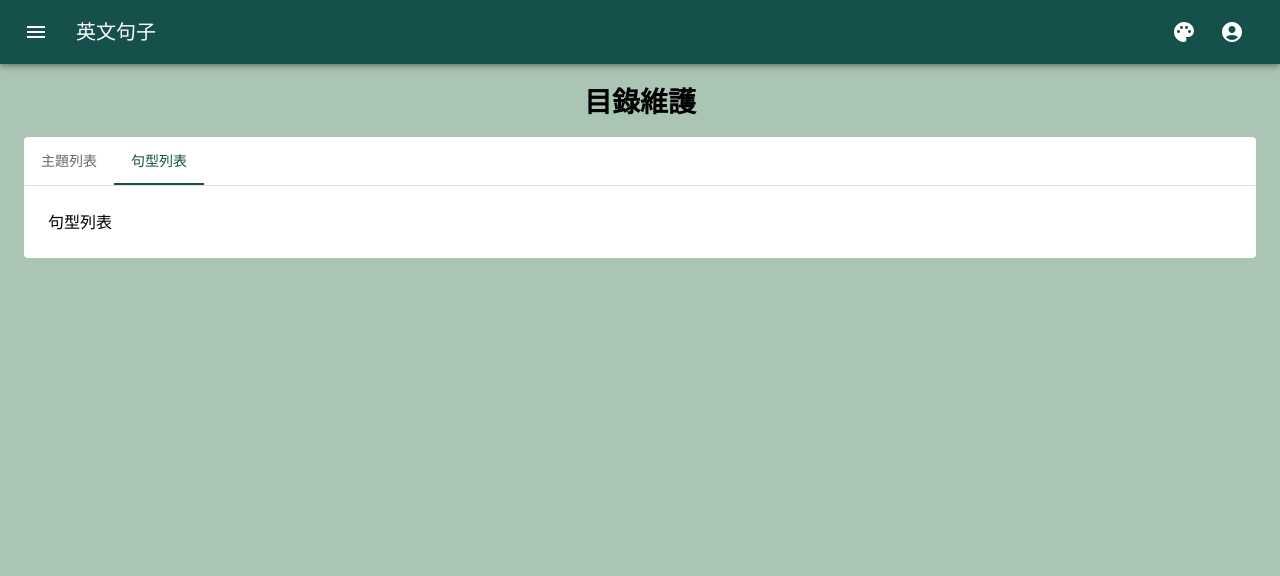
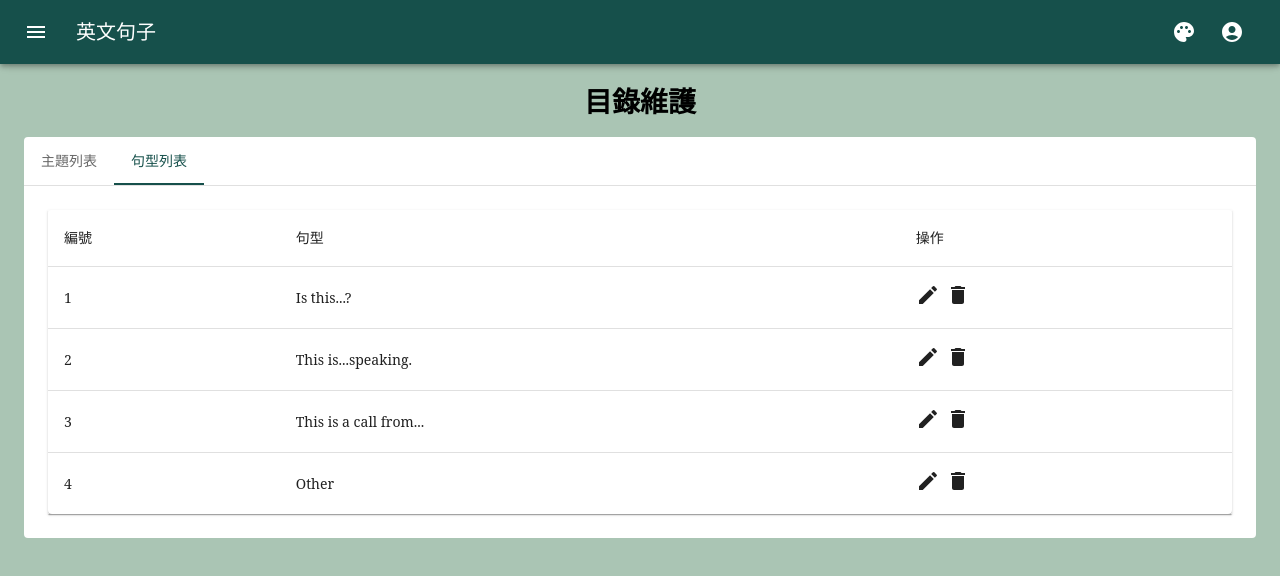
Before and after one commit to AbbyAbby33/english-sentence, a React (Create React App) app: page /menu-matain in a window 1280 px wide. Both pictures are taken after a click on the tab "句型列表". Shown: the top 576 px of the page. Built offline with nearby package versions, Linux system fonts and the light colour scheme; a web font is replaced by a local one.

Commit message:
feat: (目錄維護) 新增句型列表

```diff
--- a/src/content/MenuMatain/pages/MenuMatain.tsx
+++ b/src/content/MenuMatain/pages/MenuMatain.tsx
@@ -70,6 +70,13 @@ const TOPIC_LIST = [
     { id: 't0012', name: '表達意見' },
 ];
 
+const PATTERN_LIST = [
+    { id: 'p0000', englishPattern: 'Is this...?', chinesePattern: '請問是...？' },
+    { id: 'p0001', englishPattern: 'This is...speaking.', chinesePattern: '是...接聽。' },
+    { id: 'p0002', englishPattern: 'This is a call from...', chinesePattern: '是...打來的。' },
+    { id: 'p9999', englishPattern: 'Other', chinesePattern: '其他' }
+];
+
 /** 新增MUI表格的列資料 */
 function createTableRow(
     id: string,
@@ -85,15 +92,32 @@ function createTableRow(
     return { id, name, operate };
 }
 
+/** 新增MUI表格的列資料 */
+function createPatternTableRow(
+    id: string,
+    englishPattern: string,
+    chinesePattern: string
+) {
+    const operate =
+        (
+            <div>
+                <EditIcon sx={{ marginRight: '6px' }}></EditIcon>
+                <DeleteIcon></DeleteIcon>
+            </div>
+        );
+    return { id, englishPattern, chinesePattern, operate };
+}
+
 export default function MenuMatain() {
 
     const [value, setValue] = React.useState(0);
 
-    const rows = TOPIC_LIST.map(v => {
-        // const name = v['name'];
-        // const operate = v['name'];
-        // return { name, operate };
+    const topicRows = TOPIC_LIST.map(v => {
         return createTableRow(v.id, v.name);
+    });
+
+    const patternRows = PATTERN_LIST.map(v => {
+        return createPatternTableRow(v.id, v.englishPattern, v.chinesePattern);
     });
 
     const handleChange = (event: React.SyntheticEvent, newValue: number) => {
@@ -113,12 +137,12 @@ export default function MenuMatain() {
                     </TableRow>
                 </TableHead>
                 <TableBody>
-                    {rows.map((row, i) => (
+                    {topicRows.map((row, i) => (
                         <TableRow
-                            key={row.name}
+                            key={row.id}
                             sx={{ '&:last-child td, &:last-child th': { border: 0 } }}
                         >
-                            <TableCell>{i}</TableCell>
+                            <TableCell>{i + 1}</TableCell>
                             <TableCell component="th" scope="row">
                                 {row.name}
                             </TableCell>
@@ -130,6 +154,34 @@ export default function MenuMatain() {
         </TableContainer>
     );
 
+    const patternList = (
+        <TableContainer component={Paper} sx={{ minWidth: '340px' }}>
+            <Table aria-label="simple table" stickyHeader>
+                <TableHead>
+                    <TableRow>
+                        <TableCell>編號</TableCell>
+                        <TableCell>句型</TableCell>
+                        <TableCell>操作</TableCell>
+                        {/* <TableCell align="center">操作</TableCell> */}
+                    </TableRow>
+                </TableHead>
+                <TableBody>
+                    {patternRows.map((row, i) => (
+                        <TableRow
+                            key={row.id}
+                            sx={{ '&:last-child td, &:last-child th': { border: 0 } }}
+                        >
+                            <TableCell>{i + 1}</TableCell>
+                            <TableCell component="th" scope="row">
+                                {row.englishPattern}
+                            </TableCell>
+                            <TableCell>{row.operate}</TableCell>
+                        </TableRow>
+                    ))}
+                </TableBody>
+            </Table>
+        </TableContainer>
+    );
 
     return (
         <React.Fragment>
@@ -145,7 +197,9 @@ export default function MenuMatain() {
                     {topicList}
                 </TabPanel>
                 <TabPanel value={value} index={1}>
-                    句型列表
+                    <Box sx={{ overflowX: 'scroll', boxShadow: '0px 2px 1px -1px rgb(0 0 0 / 20%), 0px 1px 1px 0px rgb(0 0 0 / 14%), 0px 1px 3px 0px rgb(0 0 0 / 12%)' }}>
+                        {patternList}
+                    </Box>
                 </TabPanel>
             </Box>
         </React.Fragment>
```
